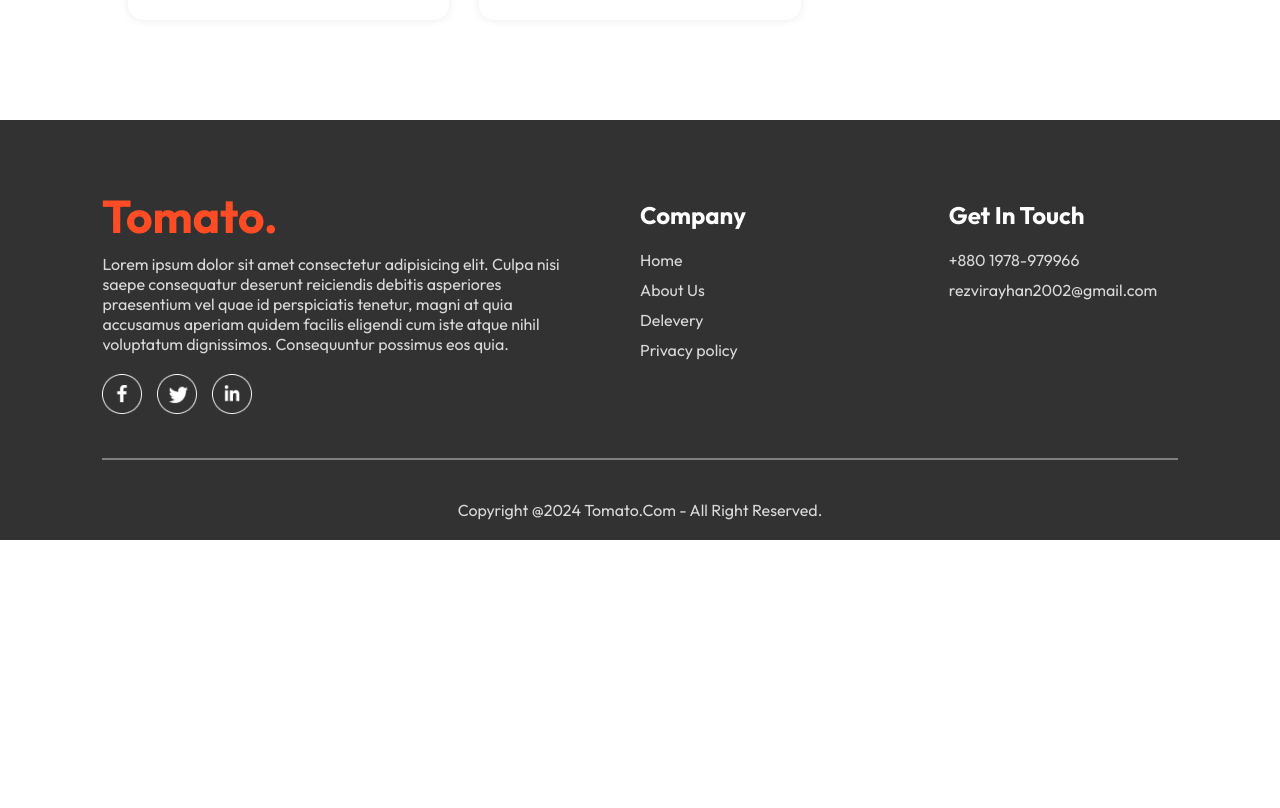
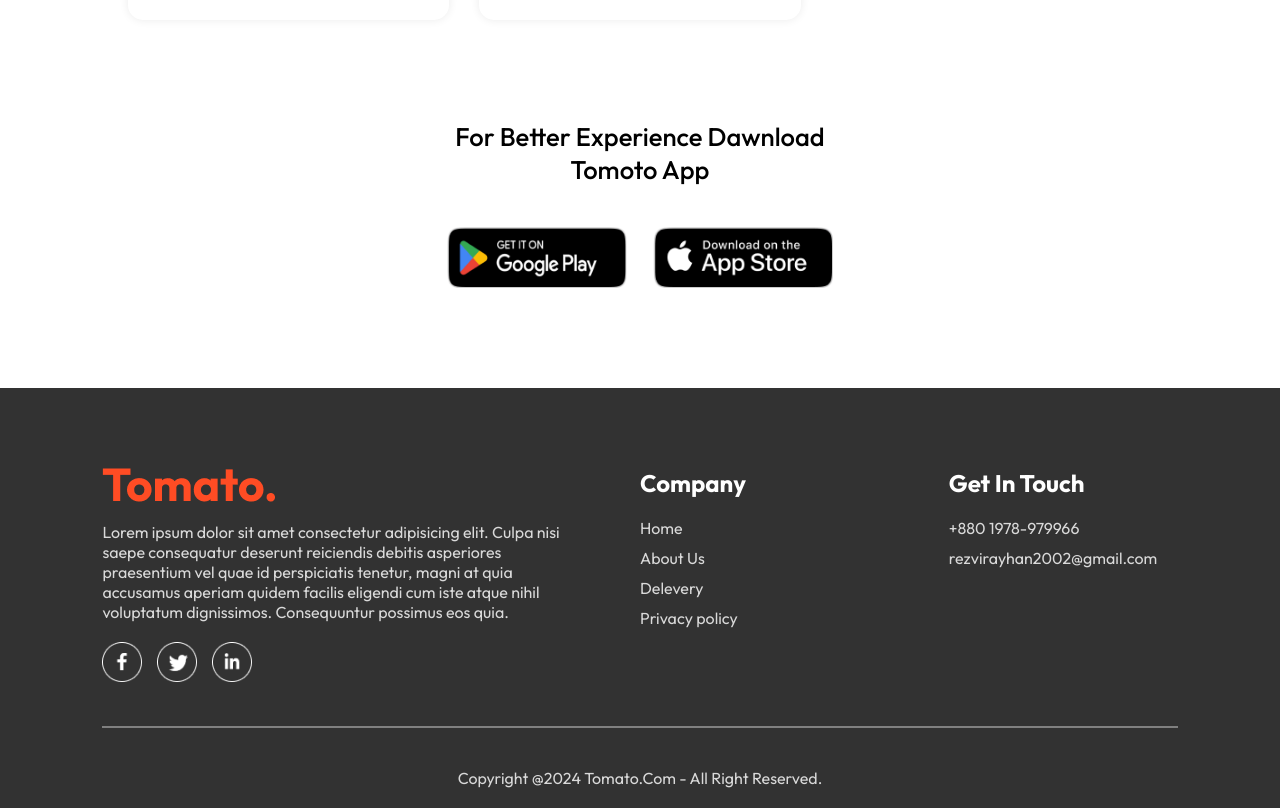
Before and after one commit to rezvirayhan/Food-Del, a React (Vite) app: page / in a window 1280 px wide. Shown: the part 5980-6788 px from the top of the page. Before the commit the page ends 6520 px from the top, so only its background shows below. Built offline with nearby package versions, Linux system fonts and the light colour scheme.

Commit message:
fact:app-store and play store

```diff
--- /dev/null
+++ b/src/Components/AppDawnload/AppDawnload.css
@@ -0,0 +1,23 @@
+.app-dawnload {
+  margin: auto auto;
+  margin-top: 100px;
+  font-size: max(2vw, 2px);
+  text-align: center;
+  font-weight: 500;
+}
+
+.app-dawnload-platforms {
+  display: flex;
+  justify-content: center;
+  gap: max(2vw, 10px);
+  margin-top: 40px;
+}
+.app-dawnload-platforms img {
+  width: max(30vw, 120px);
+  max-width: 180px;
+  transition: 0.5s;
+  cursor: pointer;
+}
+.app-dawnload-platforms img:hover {
+  transform: scale(1.05);
+}
--- /dev/null
+++ b/src/Components/AppDawnload/AppDawnload.jsx
@@ -0,0 +1,15 @@
+import { assets } from '../../assets/assets';
+import './AppDawnload.css';
+const AppDawnload = () => {
+    return (
+        <div className="app-dawnload" id="app-dawnload">
+            <p>For Better Experience Dawnload <br /> Tomoto App</p>
+            <div className="app-dawnload-platforms">
+                <img src={assets.play_store} alt="" />
+                <img src={assets.app_store} alt="" />
+            </div>
+        </div>
+    );
+};
+
+export default AppDawnload;
--- a/src/Pages/Home/Home.jsx
+++ b/src/Pages/Home/Home.jsx
@@ -1,5 +1,6 @@
 import { useState } from "react";
 
+import AppDawnload from "../../Components/AppDawnload/AppDawnload";
 import ExploreMenu from '../../Components/ExploreMenu/ExploreMenu';
 import FoodDisplay from "../../Components/FoodDisplay/FoodDisplay";
 import Header from '../../Components/Header/Header';
@@ -11,6 +12,7 @@ const Home = () => {
             <Header />
             <ExploreMenu category={category} setCategory={setCategory} />
             <FoodDisplay category={category} />
+            <AppDawnload />
         </div>
     );
 };
```
